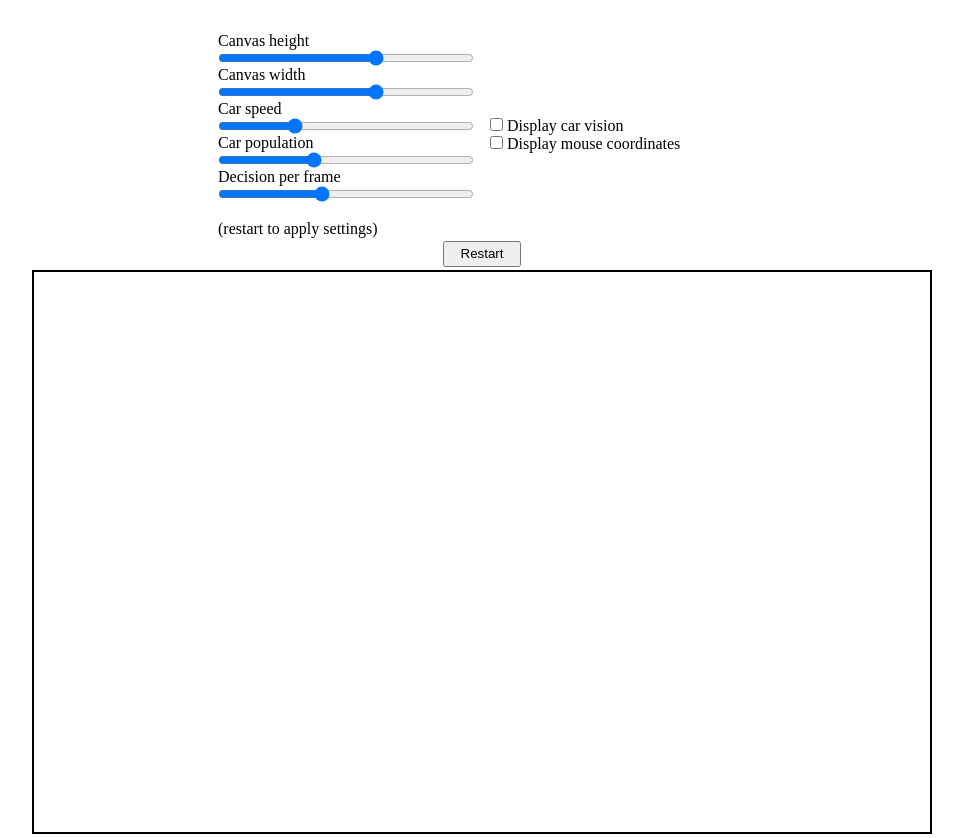
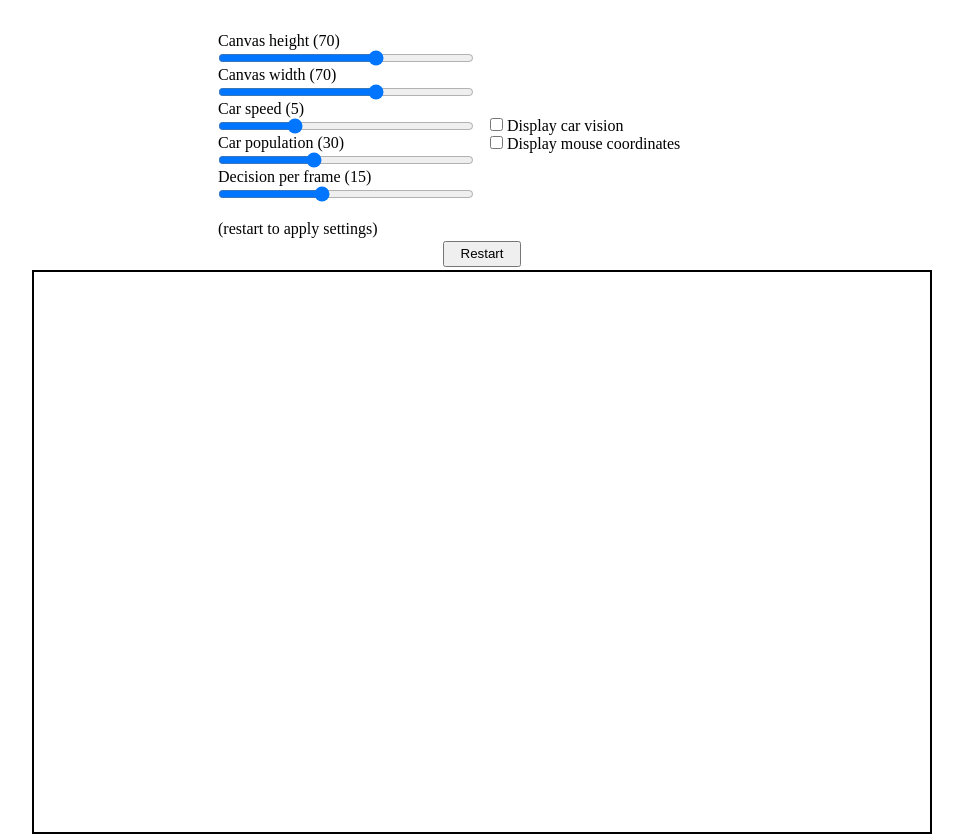
Before and after one commit to TobyNatooor/nn-cars, a plain HTML site: page index.html in a window 1280 px wide. Shown: the whole page, without its empty margins (158-1121 px from the left). Drawn offline with Linux system fonts and the light colour scheme; a script that the page names is missing.

Commit message:
added visible start values

```diff
--- a/index.html
+++ b/index.html
@@ -54,15 +54,15 @@
 <body>
     <div class="settings">
         <div class="ranges">
-            <label id="canvasHeightLabel">Canvas height</label>
+            <label id="canvasHeightLabel">Canvas height (70)</label>
             <input type="range" id="canvasHeight" min="20" max="100" value="70">
-            <label id="canvasWidthLabel">Canvas width</label>
+            <label id="canvasWidthLabel">Canvas width (70)</label>
             <input type="range" id="canvasWidth" min="20" max="100" value="70">
-            <label id="carSpeedLabel">Car speed</label>
+            <label id="carSpeedLabel">Car speed (5)</label>
             <input type="range" id="carSpeed" min="3" max="10" value="5">
-            <label id="carPopulationLabel">Car population</label>
+            <label id="carPopulationLabel">Car population (30)</label>
             <input type="range" id="carPopulation" min="1" max="80" value="30">
-            <label id="decisionPerIntervalLabel">Decision per frame</label>
+            <label id="decisionPerIntervalLabel">Decision per frame (15)</label>
             <input type="range" id="decisionPerInterval" min="5" max="30" value="15">
             <br>
             <p>(restart to apply settings)</p>
```
